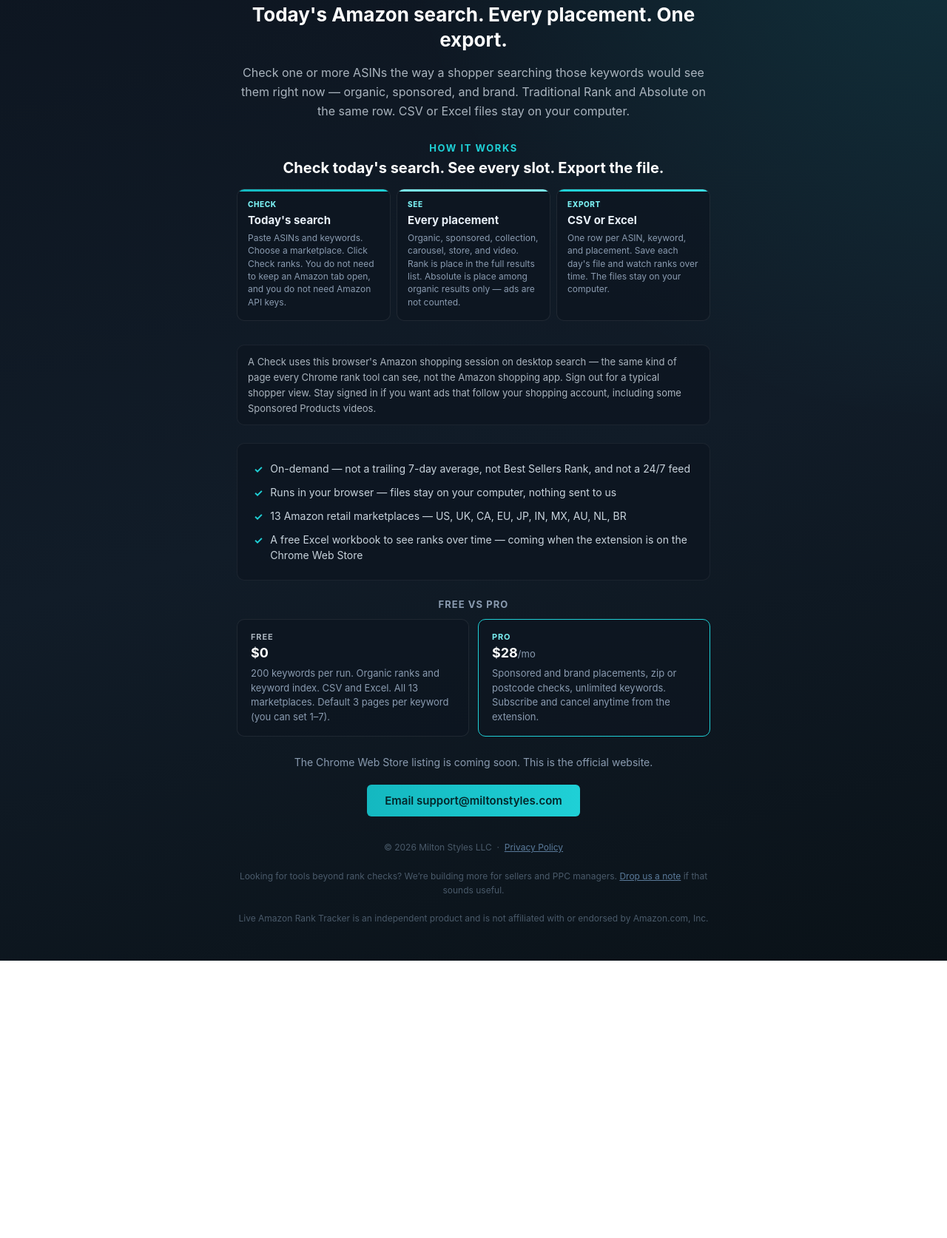
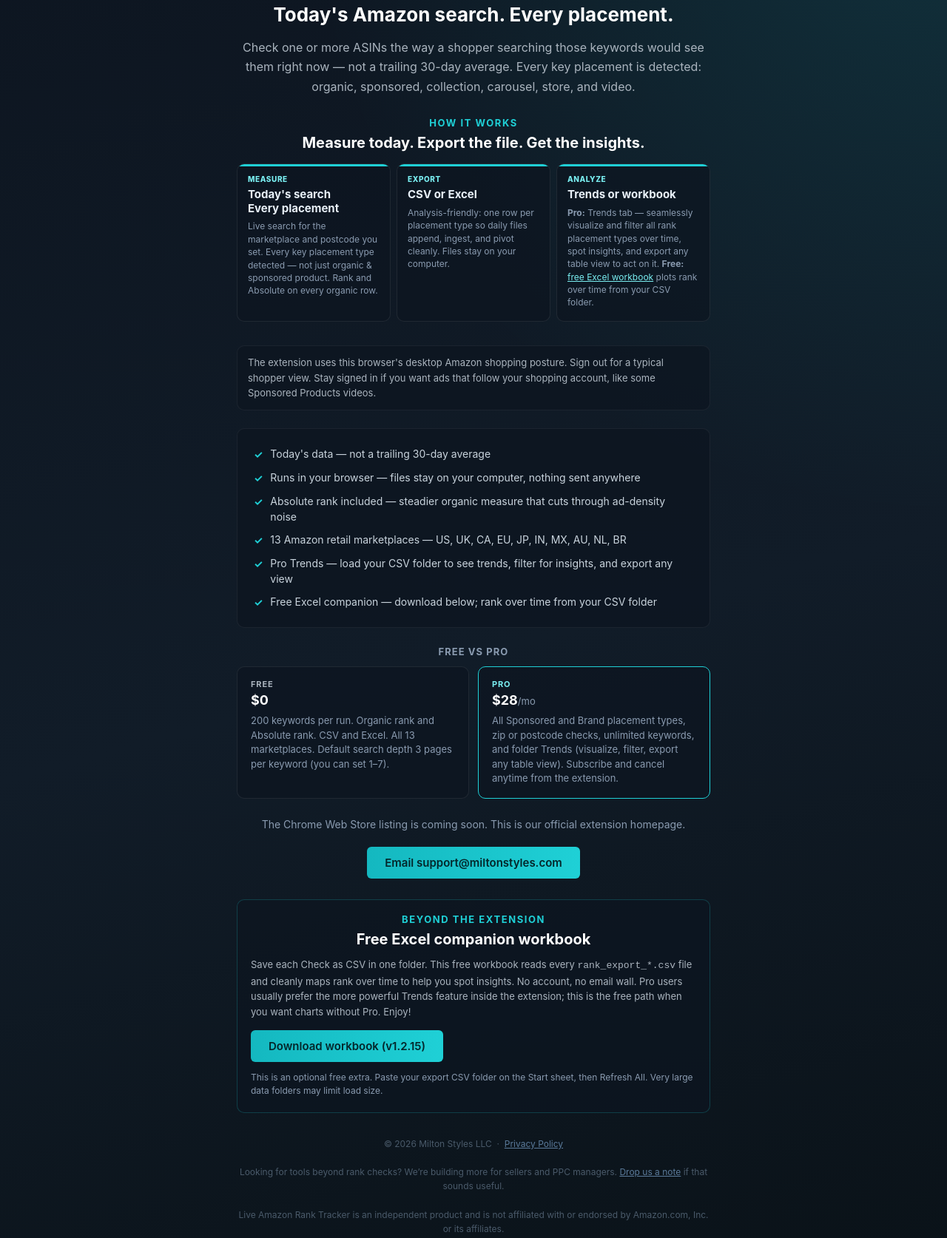
Before and after one commit to miltonstylesllc/live-amazon-rank-tracker, a plain HTML site: page index.html in a window 1280 px wide. Shown: the part 168-1842 px from the top of the page at 74% size. Before the commit the page ends 1467 px from the top, so only its background shows below. Drawn offline with Linux system fonts and the light colour scheme.

Commit message:
Refresh landing copy, host companion workbook, align privacy disclaimer.

```diff
--- a/index.html
+++ b/index.html
@@ -4,7 +4,7 @@
   <meta charset="UTF-8">
   <meta name="viewport" content="width=device-width, initial-scale=1.0">
   <title>Live Amazon Rank Tracker — Today's Search, Every Placement</title>
-  <meta name="description" content="Check today's Amazon search for one or more ASINs. Organic, sponsored, and brand placements with traditional Rank and Absolute. Export CSV or Excel.">
+  <meta name="description" content="Check today's Amazon search for one or more ASINs. Every key placement detected: organic, sponsored, collection, carousel, store, and video. Analysis-friendly CSV or Excel. Rank and Absolute. Pro Trends to visualize, filter, and export. Free Excel workbook for rank over time.">
   <style>
     *, *::before, *::after { box-sizing: border-box; margin: 0; padding: 0; }
     html { scroll-behavior: smooth; }
@@ -27,13 +27,12 @@
       width: 80px;
       height: 80px;
       margin: 0 auto 24px;
-      background: rgba(13, 21, 32, 0.72);
-      border: 1px solid rgba(255, 255, 255, 0.06);
       border-radius: 18px;
-      display: flex;
-      align-items: center;
-      justify-content: center;
+      overflow: hidden;
+      border: 1px solid rgba(255, 255, 255, 0.08);
+      box-shadow: 0 10px 28px rgba(0, 0, 0, 0.35);
     }
+    .icon svg { display: block; }
     .eyebrow {
       font-size: 12px;
       font-weight: 600;
@@ -103,9 +102,14 @@
       height: 3px;
       background: var(--accent-bar, #1fd0d6);
     }
-    .workflow-step--check { --accent-bar: linear-gradient(90deg, #14b8c0, #1fd0d6); }
-    .workflow-step--see { --accent-bar: #7aeff2; }
-    .workflow-step--export { --accent-bar: linear-gradient(90deg, #1fd0d6, #3adce2); }
+    /* Pillar cap colors: teal family for now (product accent). History used
+       orange / cyan / gold because those came from the YouTube Remotion schematic.
+       When Rank Tracker gets a promo video, A/B same-cap vs distinct caps there
+       first; if distinct wins, bring those tokens back here. Do not invent a
+       second accent just for this strip. */
+    .workflow-step--measure { --accent-bar: #1fd0d6; }
+    .workflow-step--export { --accent-bar: #1fd0d6; }
+    .workflow-step--analyze { --accent-bar: #1fd0d6; }
     .workflow-step__label {
       font-size: 10px;
       font-weight: 800;
@@ -119,6 +123,7 @@
       font-weight: 700;
       color: #e8f0f8;
       margin-bottom: 6px;
+      line-height: 1.25;
     }
     .workflow-step__detail {
       font-size: 12px;
@@ -251,58 +256,96 @@
       font-weight: 400;
       text-decoration: underline;
     }
+
+    .companion-section {
+      text-align: left;
+      margin-top: 28px;
+      margin-bottom: 32px;
+      scroll-margin-top: 24px;
+      background: rgba(13, 21, 32, 0.72);
+      border: 1px solid rgba(31, 208, 214, 0.22);
+      border-radius: 10px;
+      padding: 18px 18px 20px;
+    }
+    .companion-section .workflow-section__title {
+      margin-bottom: 10px;
+    }
+    .companion-detail {
+      font-size: 13px;
+      color: #aab4be;
+      line-height: 1.6;
+      margin-bottom: 14px;
+    }
+    .companion-detail strong {
+      color: #e8f0f8;
+      font-weight: 600;
+    }
+    .companion-note {
+      font-size: 12px;
+      color: #8a9bb0;
+      line-height: 1.5;
+      margin-top: 12px;
+    }
+    .companion-section .links {
+      justify-content: flex-start;
+      margin-bottom: 0;
+    }
   </style>
 </head>
 <body>
   <div class="card">
-    <div class="icon">
-      <svg width="44" height="44" viewBox="0 0 44 44" fill="none" xmlns="http://www.w3.org/2000/svg" aria-hidden="true">
-        <rect x="6" y="24" width="7" height="12" rx="1" fill="#7aeff2"/>
-        <rect x="18.5" y="14" width="7" height="22" rx="1" fill="#1fd0d6"/>
-        <rect x="31" y="8" width="7" height="28" rx="1" fill="#14b8c0"/>
+    <div class="icon" aria-hidden="true">
+      <svg width="80" height="80" viewBox="0 0 128 128" xmlns="http://www.w3.org/2000/svg">
+        <rect width="128" height="128" rx="18" fill="#0d1520"/>
+        <rect x="24" y="64" width="18" height="40" fill="#ffffff"/>
+        <rect x="54" y="44" width="18" height="60" fill="#ffffff"/>
+        <rect x="84" y="22" width="18" height="82" fill="#ffffff"/>
+        <circle cx="98" cy="33" r="11" fill="#1fd0d6"/>
       </svg>
     </div>
 
     <p class="eyebrow">Live Amazon Rank Tracker</p>
-    <h1>Today's Amazon search. Every placement. One export.</h1>
+    <h1>Today's Amazon search. Every placement.</h1>
     <p class="subhead">
-      Check one or more ASINs the way a shopper searching those keywords would see them right now &mdash; organic, sponsored, and brand. Traditional Rank and Absolute on the same row. CSV or Excel files stay on your computer.
+      Check one or more ASINs the way a shopper searching those keywords would see them right now &mdash; not a trailing 30-day average. Every key placement is detected: organic, sponsored, collection, carousel, store, and video.
     </p>
 
     <section id="workflow" class="workflow-section" aria-labelledby="workflow-title">
       <p class="workflow-section__heading">How it works</p>
-      <h2 id="workflow-title" class="workflow-section__title">Check today's search. See every slot. Export the file.</h2>
+      <h2 id="workflow-title" class="workflow-section__title">Measure today. Export the file. Get the insights.</h2>
 
       <div class="workflow-strip">
-        <article class="workflow-step workflow-step--check">
-          <p class="workflow-step__label">Check</p>
-          <p class="workflow-step__feature">Today's search</p>
-          <p class="workflow-step__detail">Paste ASINs and keywords. Choose a marketplace. Click Check ranks. You do not need to keep an Amazon tab open, and you do not need Amazon API keys.</p>
-        </article>
-
-        <article class="workflow-step workflow-step--see">
-          <p class="workflow-step__label">See</p>
-          <p class="workflow-step__feature">Every placement</p>
-          <p class="workflow-step__detail">Organic, sponsored, collection, carousel, store, and video. Rank is place in the full results list. Absolute is place among organic results only &mdash; ads are not counted.</p>
+        <article class="workflow-step workflow-step--measure">
+          <p class="workflow-step__label">Measure</p>
+          <p class="workflow-step__feature">Today's search<br>Every placement</p>
+          <p class="workflow-step__detail">Live search for the marketplace and postcode you set. Every key placement type detected &mdash; not just organic &amp; sponsored product. Rank and Absolute on every organic row.</p>
         </article>
 
         <article class="workflow-step workflow-step--export">
           <p class="workflow-step__label">Export</p>
           <p class="workflow-step__feature">CSV or Excel</p>
-          <p class="workflow-step__detail">One row per ASIN, keyword, and placement. Save each day's file and watch ranks over time. The files stay on your computer.</p>
+          <p class="workflow-step__detail">Analysis-friendly: one row per placement type so daily files append, ingest, and pivot cleanly. Files stay on your computer.</p>
+        </article>
+
+        <article class="workflow-step workflow-step--analyze">
+          <p class="workflow-step__label">Analyze</p>
+          <p class="workflow-step__feature">Trends or workbook</p>
+          <p class="workflow-step__detail"><strong>Pro:</strong> Trends tab &mdash; seamlessly visualize and filter all rank placement types over time, spot insights, and export any table view to act on it. <strong>Free:</strong> <a href="#companion" style="color:#7aeff2;text-decoration:underline;">free Excel workbook</a> plots rank over time from your CSV folder.</p>
         </article>
       </div>
     </section>
 
     <p class="session-note" id="session">
-      A Check uses this browser's Amazon shopping session on desktop search &mdash; the same kind of page every Chrome rank tool can see, not the Amazon shopping app. Sign out for a typical shopper view. Stay signed in if you want ads that follow your shopping account, including some Sponsored Products videos.
+      The extension uses this browser's desktop Amazon shopping posture. Sign out for a typical shopper view. Stay signed in if you want ads that follow your shopping account, like some Sponsored Products videos.
     </p>
 
     <ul class="essentials">
-      <li><span>On-demand &mdash; not a trailing 7-day average, not Best Sellers Rank, and not a 24/7 feed</span></li>
-      <li><span>Runs in your browser &mdash; files stay on your computer, nothing sent to us</span></li>
+      <li><span>Today's data &mdash; not a trailing 30-day average</span></li>
+      <li><span>Runs in your browser &mdash; files stay on your computer, nothing sent anywhere</span></li>
+      <li><span>Absolute rank included &mdash; steadier organic measure that cuts through ad-density noise</span></li>
       <li><span>13 Amazon retail marketplaces &mdash; US, UK, CA, EU, JP, IN, MX, AU, NL, BR</span></li>
-      <li><span>A free Excel workbook to see ranks over time &mdash; coming when the extension is on the Chrome Web Store</span></li>
+      <li><span>Pro Trends &mdash; load your CSV folder to see trends, filter for insights, and export any view</span></li>
+      <li><span>Free Excel companion &mdash; download below; rank over time from your CSV folder</span></li>
     </ul>
 
     <p class="tiers-heading">Free vs Pro</p>
@@ -310,20 +353,32 @@
       <div class="tier">
         <div class="tier-name">Free</div>
         <div class="tier-price">$0</div>
-        <div class="tier-desc">200 keywords per run. Organic ranks and keyword index. CSV and Excel. All 13 marketplaces. Default 3 pages per keyword (you can set 1&ndash;7).</div>
+        <div class="tier-desc">200 keywords per run. Organic rank and Absolute rank. CSV and Excel. All 13 marketplaces. Default search depth 3 pages per keyword (you can set 1&ndash;7).</div>
       </div>
       <div class="tier pro">
         <div class="tier-name">Pro</div>
         <div class="tier-price">$28<span style="font-size:13px;font-weight:400;color:#8a9bb0">/mo</span></div>
-        <div class="tier-desc">Sponsored and brand placements, zip or postcode checks, unlimited keywords. Subscribe and cancel anytime from the extension.</div>
+        <div class="tier-desc">All Sponsored and Brand placement types, zip or postcode checks, unlimited keywords, and folder Trends (visualize, filter, export any table view). Subscribe and cancel anytime from the extension.</div>
       </div>
     </div>
 
-    <p class="coming">The Chrome Web Store listing is coming soon. This is the official website.</p>
+    <p class="coming">The Chrome Web Store listing is coming soon. This is our official extension homepage.</p>
 
     <div class="links">
       <a class="btn primary" href="mailto:support@miltonstyles.com?subject=Live%20Amazon%20Rank%20Tracker">Email support@miltonstyles.com</a>
     </div>
+
+    <section id="companion" class="companion-section" aria-labelledby="companion-title">
+      <p class="workflow-section__heading">Beyond the extension</p>
+      <h2 id="companion-title" class="workflow-section__title">Free Excel companion workbook</h2>
+      <p class="companion-detail">
+        Save each Check as CSV in one folder. This free workbook reads every <code>rank_export_*.csv</code> file and cleanly maps rank over time to help you spot insights. No account, no email wall. Pro users usually prefer the more powerful Trends feature inside the extension; this is the free path when you want charts without Pro. Enjoy!
+      </p>
+      <div class="links">
+        <a class="btn primary" href="companion/live-amazon-rank-tracker-companion.xlsx">Download workbook (v1.2.15)</a>
+      </div>
+      <p class="companion-note">This is an optional free extra. Paste your export CSV folder on the Start sheet, then Refresh All. Very large data folders may limit load size.</p>
+    </section>
 
     <footer>
       &copy; 2026 Milton Styles LLC &nbsp;&middot;&nbsp;
@@ -333,7 +388,7 @@
       <a href="mailto:support@miltonstyles.com?subject=PPC%20Optimization%20Workflow">Drop us a note</a> if that sounds useful.
       <br><br>
       Live Amazon Rank Tracker is an independent product and is not affiliated
-      with or endorsed by Amazon.com, Inc.
+      with or endorsed by Amazon.com, Inc. or its affiliates.
     </footer>
   </div>
 </body>
```
Also changed, not shown: privacy.html (+1 -1 lines), privacy/index.html (+1 -1 lines), 3 other files.
